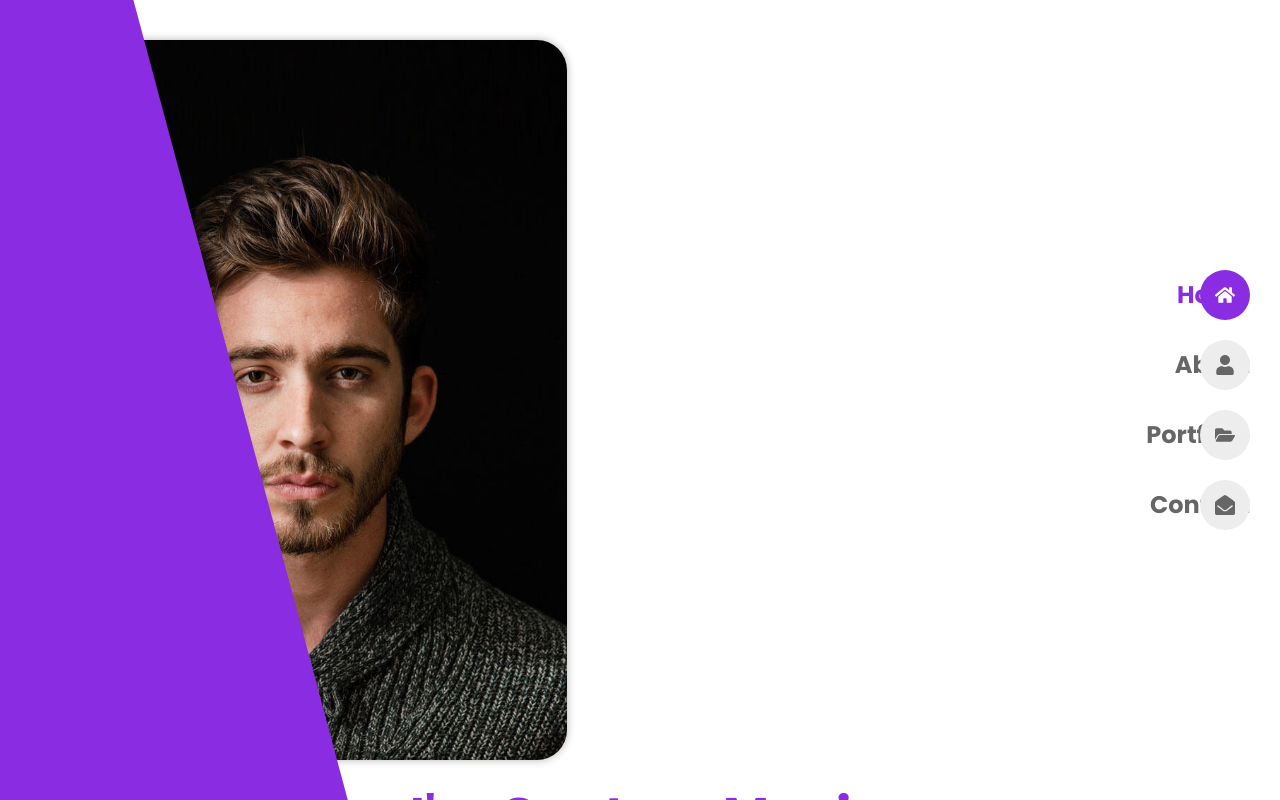
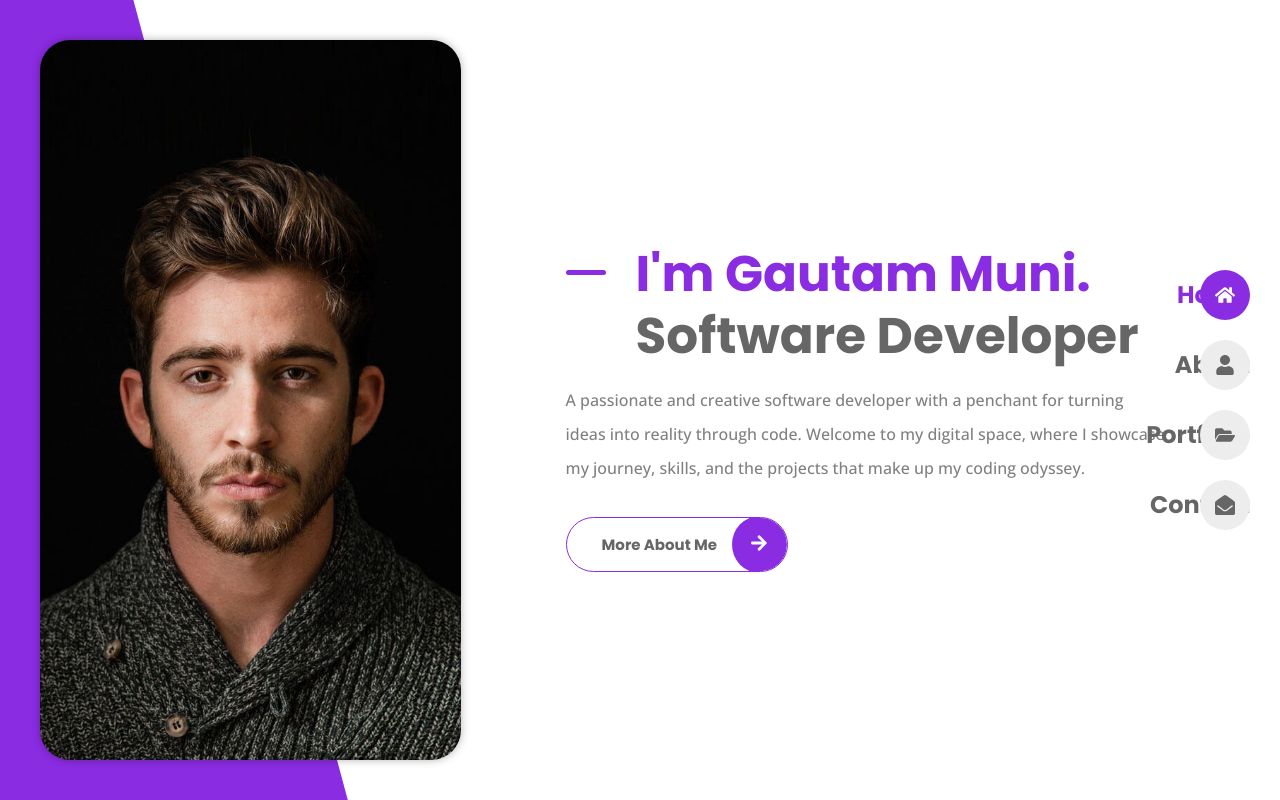
Before and after one commit to GautamVmuni/Personal-Portfolio, a React (Vite) app: page / in a window 1280 px wide. Shown: the top 800 px of the page. Built offline with nearby package versions, Linux system fonts and the light colour scheme.

Commit message:
added some reusable CSS

```diff
--- a/src/App.css
+++ b/src/App.css
@@ -88,3 +88,59 @@
 img {
     max-width: 100%;
 }
+
+/* =================================== REUSABLE CSS ============================ */
+
+.grid {
+    display: grid;
+    gap: 30px;
+}
+
+.section {
+    padding-block: 70px;
+}
+
+.button {
+    display: inline-block;
+    color: var(--title-color);
+    border: 1px solid var(--first-color);
+    padding: 15px 70px 15px 35px;
+    border-radius: 35px;
+    font-family: var(--second-font);
+    font-size: var(--small-font-size);
+    font-weight: var(--weight-500);
+    position: relative;
+    overflow: hidden;
+    transition: all 0.25s ease-in-out;
+}
+
+.button:hover {
+    color: var(--text-white);
+}
+
+.button::before {
+    content: '';
+    position: absolute;
+    inset: 0;
+    background-color: var(--first-color);
+    transform: translateX(100%);
+    z-index: -1;
+    transition: all 0.3s ease-out;
+}
+
+.button:hover::before {
+    transform: translateX(0);
+}
+
+.button_icon {
+    background-color: var(--first-color);
+    position: absolute;
+    inset-block: -2px;
+    right: 0;
+    width: 55px;
+    border-radius: 50%;
+    color: var(--text-white);
+    font-size: var(--large-font-size);
+    text-align: center;
+    line-height: 60px;
+}
```
